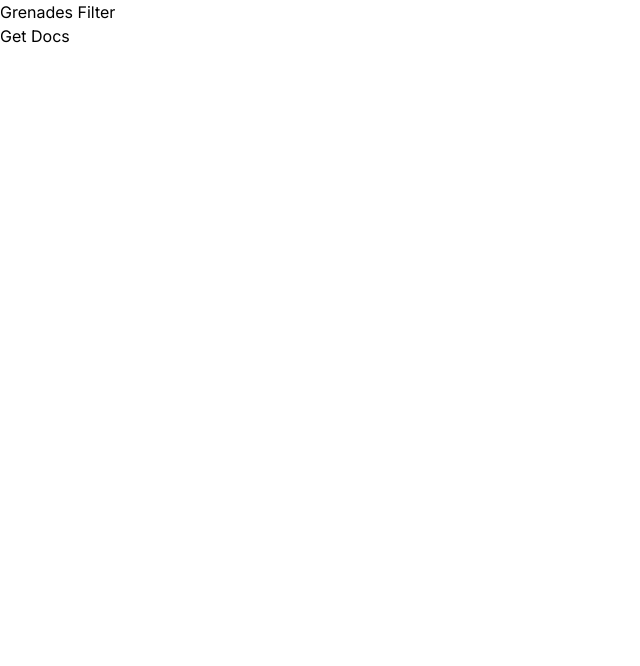
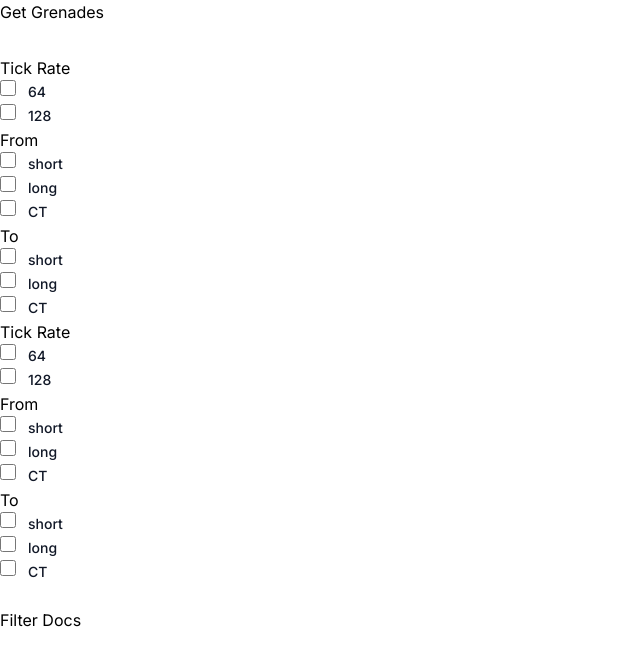
Before and after one commit to evgenii-vaniukov/cs2_utility_client, a Next.js app: page / in a window 1280 px wide. Shown: the top 666 px of the page, without its empty margins (0-640 px from the left). Built offline with nearby package versions, Linux system fonts and the light colour scheme.

Commit message:
(WIP) Implementin filter functionality for grenades.

```diff
--- a/package.json
+++ b/package.json
@@ -9,6 +9,8 @@
     "lint": "next lint"
   },
   "dependencies": {
+    "@headlessui/react": "^1.7.15",
+    "@heroicons/react": "^2.0.18",
     "@types/node": "20.4.2",
     "@types/react": "18.2.15",
     "@types/react-dom": "18.2.7",
@@ -26,6 +28,7 @@
     "uuid": "^9.0.0"
   },
   "devDependencies": {
+    "@tailwindcss/forms": "^0.5.4",
     "prettier": "^3.0.0",
     "prettier-plugin-tailwindcss": "^0.4.1"
   }
--- a/prettier.config.js
+++ b/prettier.config.js
@@ -1,4 +1,4 @@
 // prettier.config.js
 module.exports = {
-  plugins: ["prettier-plugin-tailwindcss"],
+  plugins: ["prettier-plugin-tailwindcss", "@tailwindcss/forms"],
 };
--- /dev/null
+++ b/src/app/components/buttons/checkbox.jsx
@@ -0,0 +1,20 @@
+export default function Checkbox({ label, onChange }) {
+  return (
+    <div className="relative flex items-start">
+      <input
+        id={label}
+        aria-describedby="comments-description"
+        value={label}
+        onChange={onChange}
+        type="checkbox"
+        className="h-4 w-4 rounded border-gray-300 text-indigo-600 focus:ring-indigo-600"
+      />
+
+      <div className="ml-3 text-sm leading-6">
+        <label htmlFor="comments" className="font-medium text-gray-900">
+          {label}
+        </label>
+      </div>
+    </div>
+  );
+}
--- /dev/null
+++ b/src/app/components/filter_bar.jsx
@@ -0,0 +1,32 @@
+import { v4 as uuidv4, v5 as uuidv5 } from "uuid";
+import Checkbox from "./buttons/checkbox";
+
+export default function FilterBar({ mapPositions }) {
+  const from = mapPositions.map((position) => {
+    return <Checkbox key={uuidv4()} label={position}></Checkbox>;
+  });
+
+  const to = mapPositions.map((position) => {
+    return <Checkbox key={uuidv4()} label={position}></Checkbox>;
+  });
+
+  const t = <p>try</p>;
+
+  return (
+    <>
+      <section>
+        <p>Tick Rate</p>
+        <Checkbox label={64}></Checkbox>
+        <Checkbox label={128}></Checkbox>
+      </section>
+      <section>
+        <p>From</p>
+        {from}
+      </section>
+      <section>
+        <p>To</p>
+        {to}
+      </section>
+    </>
+  );
+}
--- /dev/null
+++ b/src/app/components/grenade_thumbnail.jsx
@@ -0,0 +1,10 @@
+export default function GrenadeThumbnail({ doc }) {
+  return (
+    <div className="mb-4">
+      <p>From: {doc.from}</p>
+      <p>To: {doc.to}</p>
+      <p>Tick: {doc.tick_rate}</p>
+      <p>Type: {doc.type}</p>
+    </div>
+  );
+}
--- a/src/app/pages/grenades_filter.jsx
+++ b/src/app/pages/grenades_filter.jsx
@@ -8,11 +8,15 @@ import {
   query,
 } from "firebase/firestore";
 import { db } from "../../../firebase";
+import FilterBar from "../components/filter_bar";
+import GrenadeThumbnail from "../components/grenade_thumbnail";
 
 export default function GrenadesFilter() {
   const [docs, setDocs] = useState([]);
 
-  async function getDocsFromCollection() {
+  const mapPositions = ["short", "long", "CT"];
+
+  async function getGrenades() {
     setDocs(() => []);
     const querySnapshot = await getDocs(
       collection(db, "maps", "dust_2", "grenades"),
@@ -21,34 +25,45 @@ export default function GrenadesFilter() {
       setDocs((docs) => [...docs, doc.data()]);
     });
   }
-  function filterDocs() {}
+
+  async function getMapPositions() {
+    const querySnapshot = await getDocs(
+      collection(db, "maps", "dust_2", "positions"),
+    );
+    querySnapshot.forEach((doc) => {
+      mapPositions.push(doc.data());
+    });
+  }
+
+  function filterDocs(position) {
+    const filteredDocs = docs.filter((doc) => {
+      return doc.from === "t_base";
+    });
+
+    setDocs(() => filteredDocs);
+  }
 
   return (
-    <div>
-      <h1>Grenades Filter</h1>
-      <button onClick={getDocsFromCollection}>Get Docs</button>
-      <div className="mb-6 flex flex-col">
-        {docs.map((doc) => (
-          <button key={uuidv4()} className="mb-1">
-            {doc.from}
+    <div className="flex">
+      <div className="flex flex-col">
+        <button className="mb-8 self-start" onClick={getGrenades}>
+          Get Grenades
+        </button>
+
+        <FilterBar mapPositions={mapPositions} />
+
+        <section>
+          <FilterBar mapPositions={mapPositions} />
+          <button className="mt-6" onClick={filterDocs}>
+            Filter Docs
           </button>
-        ))}
+        </section>
       </div>
-      <div className="flex flex-col">
-        {docs.map((doc) => (
-          <button key={uuidv4()}>{doc.to}</button>
-        ))}
-      </div>
-      {docs.map((doc) => {
-        return (
-          <div key={uuidv4()} className="mb-4">
-            <p>From: {doc.from}</p>
-            <p>To: {doc.to}</p>
-            <p>Tick: {doc.tick_rate}</p>
-            <p>Type: {doc.type}</p>
-          </div>
-        );
-      })}
+      <section className="ml-32 self-center">
+        {docs.map((doc) => {
+          return <GrenadeThumbnail key={uuidv4()} doc={doc}></GrenadeThumbnail>;
+        })}
+      </section>
     </div>
   );
 }
```
Also changed, not shown: 1 other file (tests, documents, lock files or other folders).
